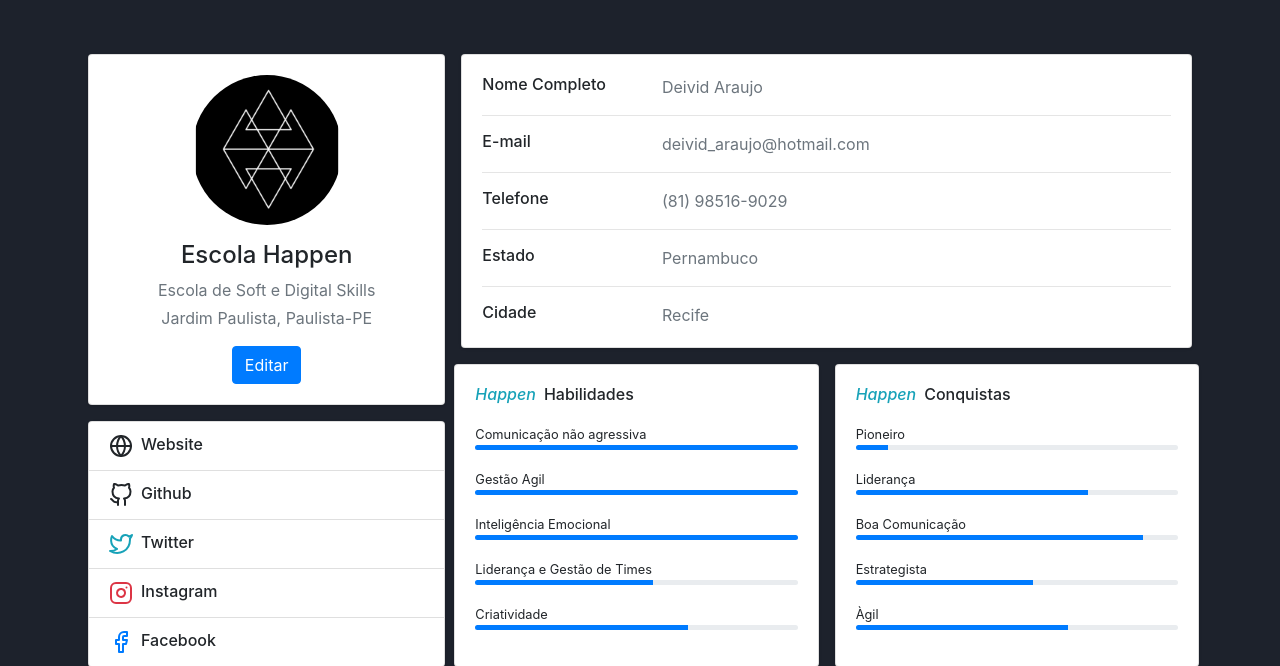
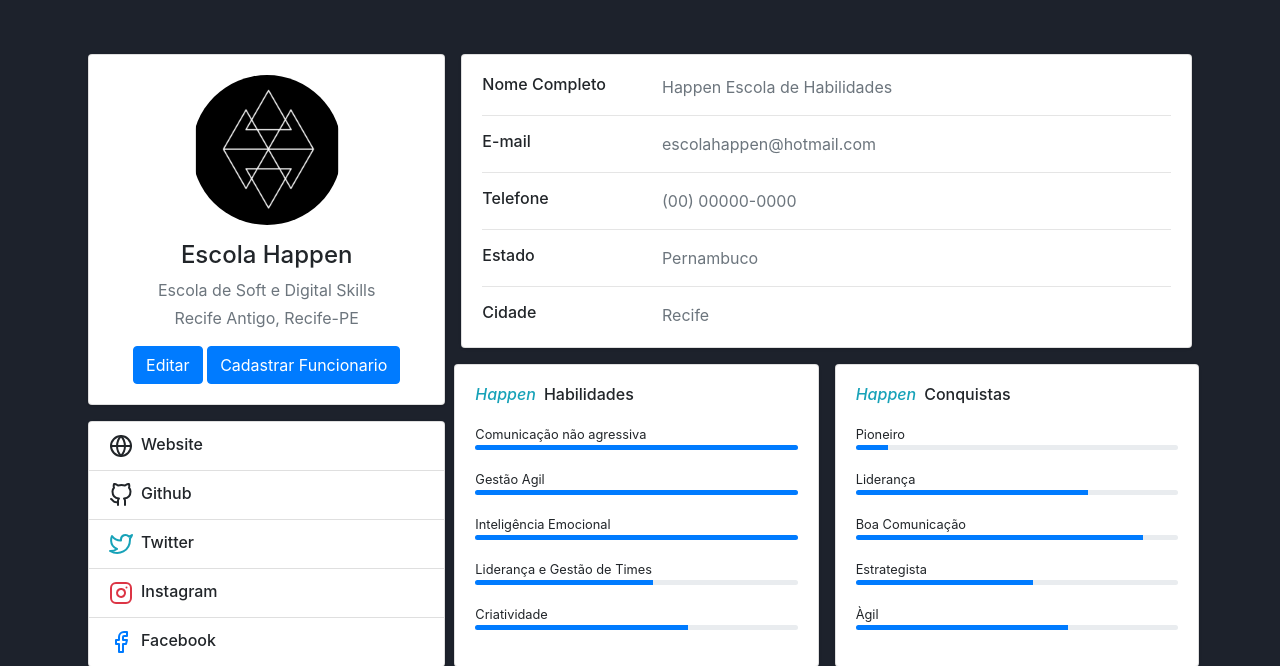
Before and after one commit to Emersonmarqz/happ, a PHP site: page /Happen_Academy/view/profile.php in a window 1280 px wide. Shown: the part 90-756 px from the top of the page. Run offline with PHP 8.4, Linux system fonts and the light colour scheme; some libraries are stand-ins or nearby versions.

Commit message:
Mudanças na tela de Perfil

```diff
--- a/view/profile.php
+++ b/view/profile.php
@@ -54,9 +54,10 @@ include 'template.php';
                   <h4>Escola Happen</h4>
                   <p class="text-secondary mb-1">Escola de Soft e Digital Skills</p>
                   <p class="text-muted font-size-sm">
-                    Jardim Paulista, Paulista-PE
+                    Recife Antigo, Recife-PE
                   </p>
                   <button class="btn btn-primary">Editar</button>
+                  <button class="btn btn-primary">Cadastrar Funcionario</button>
                 </div>
               </div>
             </div>
@@ -152,21 +153,21 @@ include 'template.php';
                 <div class="col-sm-3">
                   <h6 class="mb-0">Nome Completo</h6>
                 </div>
-                <div class="col-sm-9 text-secondary">Deivid Araujo</div>
+                <div class="col-sm-9 text-secondary">Happen Escola de Habilidades</div>
               </div>
               <hr />
               <div class="row">
                 <div class="col-sm-3">
                   <h6 class="mb-0">E-mail</h6>
                 </div>
-                <div class="col-sm-9 text-secondary">deivid_araujo@hotmail.com</div>
+                <div class="col-sm-9 text-secondary">escolahappen@hotmail.com</div>
               </div>
               <hr />
               <div class="row">
                 <div class="col-sm-3">
                   <h6 class="mb-0">Telefone</h6>
                 </div>
-                <div class="col-sm-9 text-secondary">(81) 98516-9029</div>
+                <div class="col-sm-9 text-secondary">(00) 00000-0000</div>
               </div>
               <hr />
               <div class="row">
```
